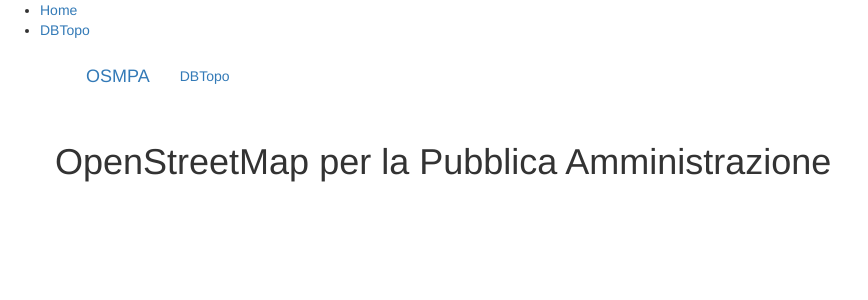
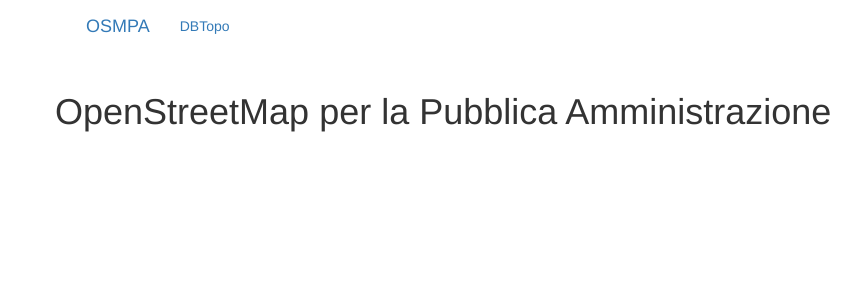
Before and after one commit to osmItalia/OSMPA, a Jekyll site: the page built from index.html, in a window 1280 px wide. Shown: the top 300 px of the page, without its empty margins (0-868 px from the left). Built offline with Jekyll 4.4.1, drawn with Linux system fonts in a browser that asks for light colours.

Commit message:
Fix links

```diff
--- a/_layouts/default.html
+++ b/_layouts/default.html
@@ -10,14 +10,7 @@
     <script src="https://maxcdn.bootstrapcdn.com/bootstrap/3.3.6/js/bootstrap.min.js" integrity="sha384-0mSbJDEHialfmuBBQP6A4Qrprq5OVfW37PRR3j5ELqxss1yVqOtnepnHVP9aJ7xS" crossorigin="anonymous"></script>
   </head>
 
-
   <body>
-    <nav>
-<ul>
-<li><a href="/">Home</a></li>
-<li><a href="/dbtopo">DBTopo</a></li>
-</ul>
-    </nav>
 <div class="container">
     <div class="navbar" role="navigation">
             <div class="navbar-header">
@@ -27,11 +20,11 @@
                 <span class="icon-bar"></span>
                 <span class="icon-bar"></span>
               </button>
-         <a class="navbar-brand" href="/">OSMPA</a>
+             <a class="navbar-brand" href="/OSMPA">OSMPA</a>
              </div>
               <div class="collapse navbar-collapse">
                 <ul class="nav navbar-nav">
-               <li><a href="/dbtopo">DBTopo</a></li>
+                   <li><a href="/OSMPA/dbtopo">DBTopo</a></li>
                 </ul>
               </div>
     </div>
```
Lines whose indentation alone changed are shown as unchanged.
